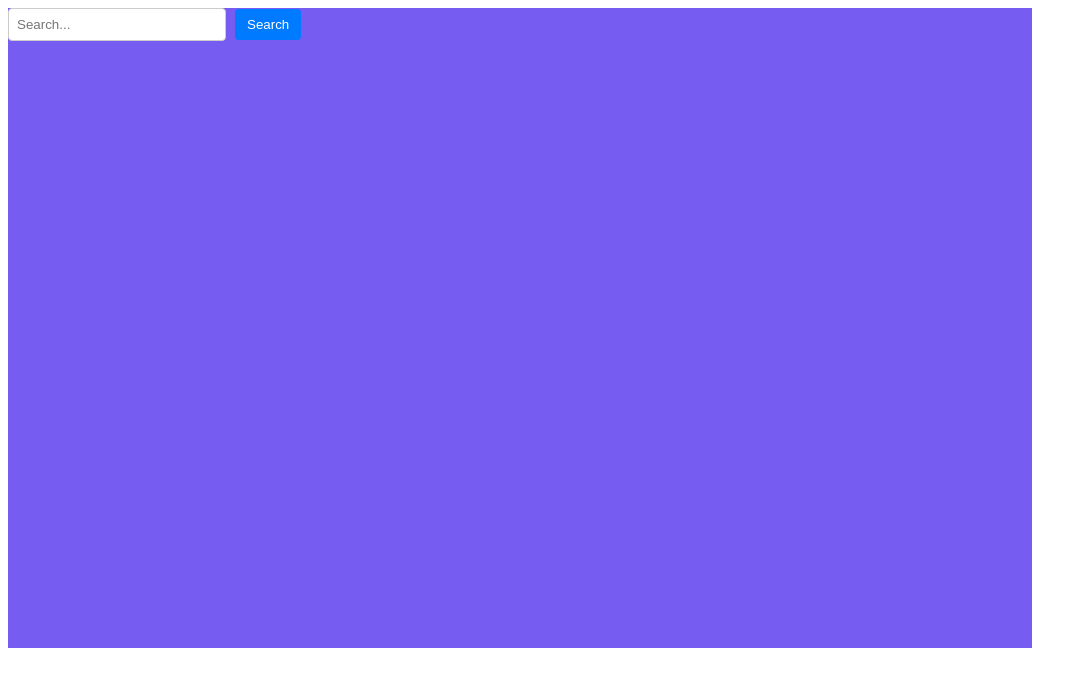
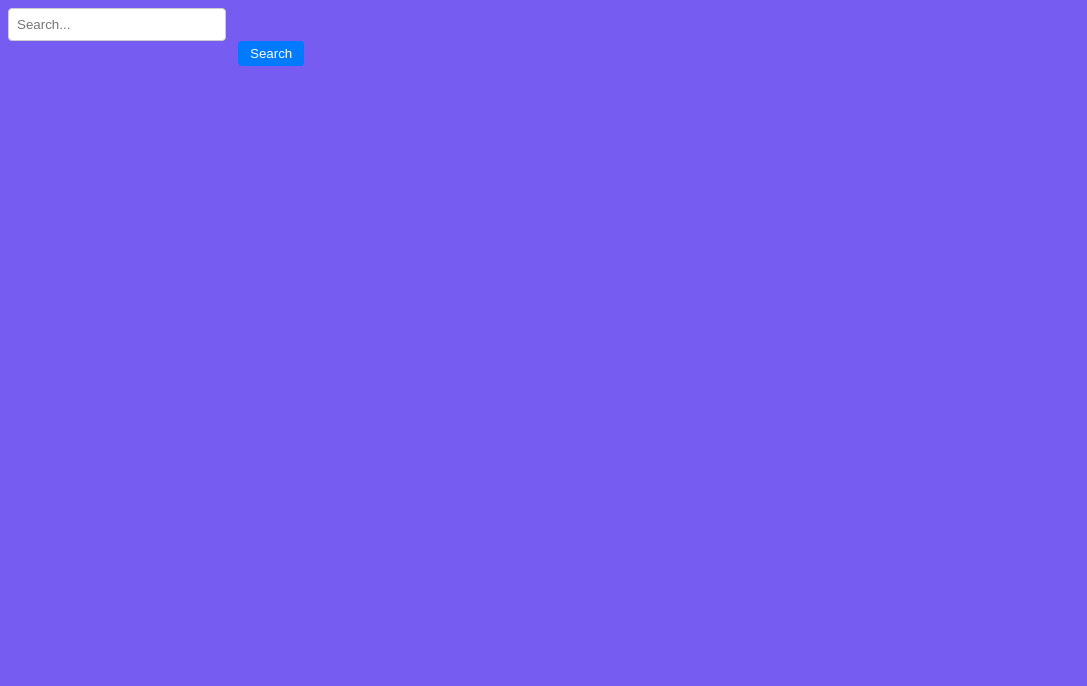
Before and after one commit to acciojob/Interactive-Search-trishaSolanki, a website: page main.html in a window 1280 px wide. Shown: the whole page, without its empty margins (0-1087 px from the left). Drawn offline with Linux system fonts and the light colour scheme.

Commit message:
created a submission

```diff
--- a/main.html
+++ b/main.html
@@ -9,8 +9,9 @@
 <body>
 	<!-- the entire body must be written by student -->
 	<div class="search">
-     <input text="search" class="input" placeholder="Search..."></input>
-		<button class ="btn" onclick="activeteSearch()"></i>Search</button>
+
+     <input text="search" class="input" placeholder="Search...">
+		<button class ="btn" onclick="activeteSearch()">Search</button>
 	</div>
     <script type="text/javascript" src="./script.js">
 </script>
--- a/styles.css
+++ b/styles.css
@@ -1,24 +1,28 @@
 /*  your css code here. If applicable */
-.search{
+body{
 	background-color:#775CF1;
-	width:80vw;
-	height:80vh;
+	width:60px;
+	height:80px;
+}
 
-}
+
 .btn {
-  padding: 8px 12px;
+  padding: 5px 12px;
   border: none;
   border-radius: 4px;
   background-color: #007bff;
   color: white;
   cursor: pointer;
+	flex-direction:column;
+	display:flex;
+	margin-left:230px;
+	margin-bottom:30px;
 }
 
 .input {
   padding: 8px;
   border: 1px solid #ccc;
   border-radius: 4px;
-  margin-right: 5px;
   width: 200px;
   transition: width 0.3s ease-in-out;
 
```
